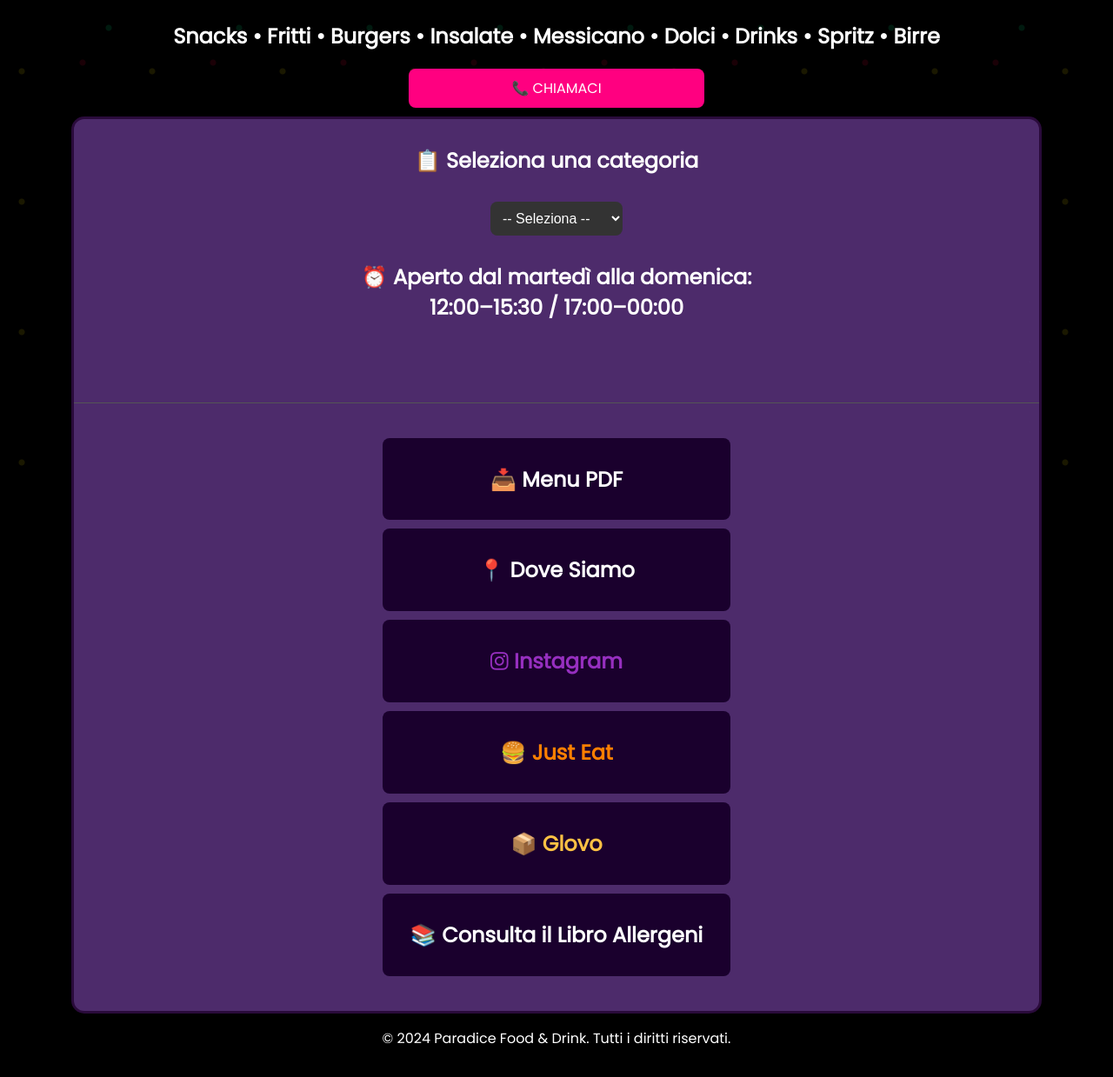
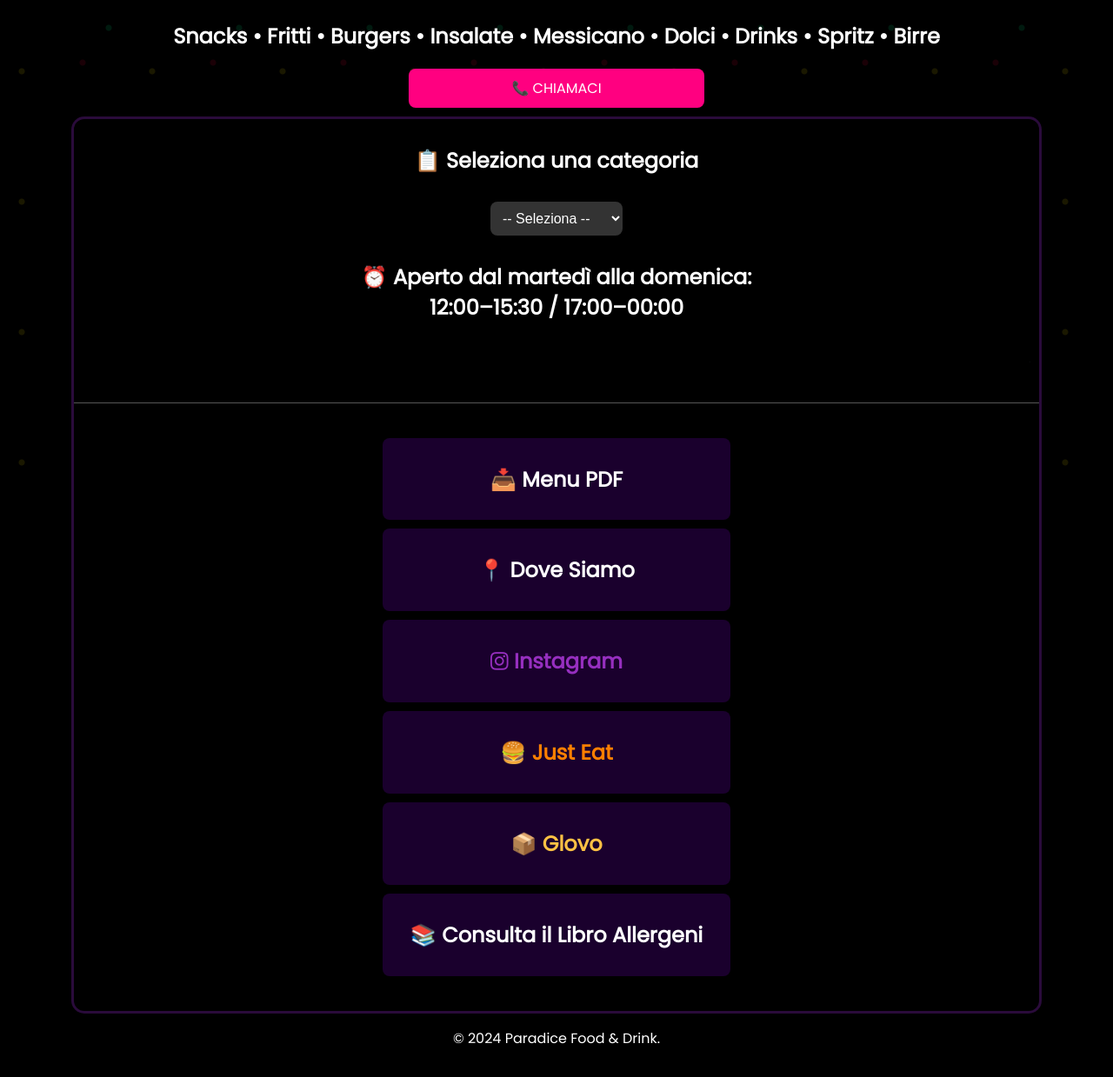
Before and after one commit to ParadiceCodes/Menuonline, a plain HTML site: page index.html in a window 1280 px wide. Shown: the part 193-1432 px from the top of the page at 87% size. Drawn offline with Linux system fonts and the light colour scheme.

Commit message:
Update index.html

```diff
--- a/index.html
+++ b/index.html
@@ -193,7 +193,7 @@
 
     <div>
 	  <table border="3" cellspacing="40" cellpadding="" align="center" width="50">
-	  <td  bgcolor="#4D2B6B">
+	  <td  bgcolor="#000000">
        <h2>📋 Seleziona una categoria</h2>
      <select id="categorySelect" onchange="showProducts()">
        <option value="">-- Seleziona --</option>
@@ -227,7 +227,7 @@
 
     <tr>
     </td>
-       <td align="center" bgcolor="#4D2B6B">
+       <td align="center" bgcolor="#000000">
 	   <div class="grid-links">
 
        <a href="https://drive.google.com/uc?export=download&id=1evnEwlJD8_pli1PLFt9Pb9FNi4tVOAcO"target="_blank" style="color:#ffffff; text-decoration:none;">
@@ -439,7 +439,7 @@
     updateSummary();
   </script>
     <footer>
-    <p>© 2024 Paradice Food & Drink. Tutti i diritti riservati.</p>
+    <p>© 2024 Paradice Food & Drink.</p>
     <!-- <p><a href="/privacy.html" style="color: #aaa;">privacy </a></p> -->
   </footer>
 </body>
```
